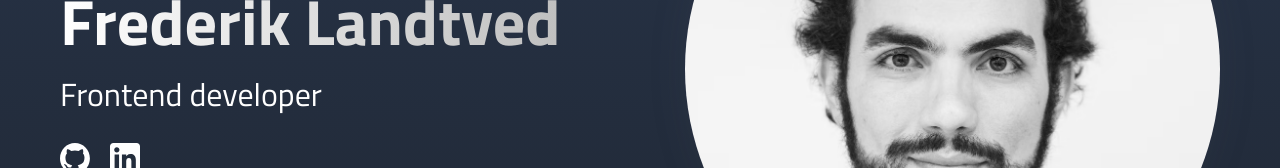
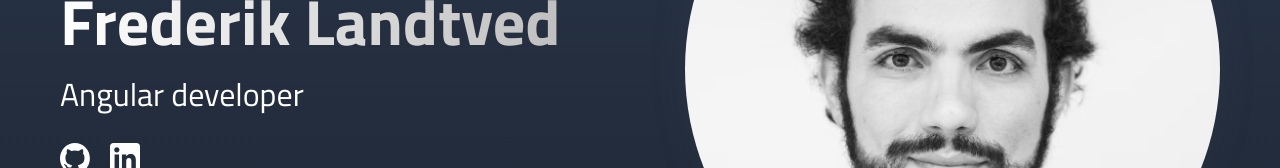
Before and after one commit to FrederikLandtved/portfolio, an Angular app: page / in a window 1280 px wide. Shown: the part 343-511 px from the top of the page. Built offline with nearby package versions, Linux system fonts and the light colour scheme.

Commit message:
Added animating titles

```diff
--- a/src/app/app.component.html
+++ b/src/app/app.component.html
@@ -7,8 +7,9 @@
     <div class="inner-container">
       <div class="section-container">
         <div class="section-container-item large">
-          <h1>{{ typedText }}</h1>
-          <h3>Frontend developer</h3>
+          <h1>{{ name }}</h1>
+          <h3 class="changing-text">{{ changingText }} </h3>
+          <!-- <h3>Full stack developer</h3> -->
           <!-- <p>Se mine projekter herunder</p> -->
           <div class="link-icons">
             <img class="link-icon" src="../../assets/icons/github-mark-white.svg"/>
--- a/src/app/app.component.scss
+++ b/src/app/app.component.scss
@@ -113,6 +113,15 @@ section {
     box-shadow: rgba(100, 100, 111, 0.1) 0px 0px 40px 0px;
 }
 
+.changing-text {
+    opacity: 0;
+    transition: opacity 1s ease-in-out;
+  }
+
+  .changing-text.show {
+    opacity: 1;
+  }
+
 @media screen and (max-width: 1130px) {
     .section-container {
         display: flex;
--- a/src/app/app.component.ts
+++ b/src/app/app.component.ts
@@ -6,11 +6,27 @@ import { Component, OnInit } from '@angular/core';
   styleUrls: ['./app.component.scss']
 })
 export class AppComponent implements OnInit {
-  title = 'portfolio-frederik';
-  public typedText: string = 'Frederik Landtved';
+  name: string = 'Frederik Landtved';
+  changingText: string = '';
+  stringsToShow: string[] = ['Full stack developer', 'Angular developer', 'C# developer'];
+  currentStringIndex: number = 0;
 
   constructor() { }
 
   ngOnInit(): void {
+    this.changeText();
+    this.changingText = this.stringsToShow[0];
+    setInterval(() => {
+      this.changeText();
+    }, 3000);
+  }
+
+  changeText() {
+    const element = document.querySelector('.changing-text') as HTMLElement;
+    element.classList.remove('show');
+    setTimeout(() => {
+      this.changingText = this.stringsToShow[this.currentStringIndex++ % this.stringsToShow.length];
+      element.classList.add('show');
+    }, 1000);
   }
 }
```
